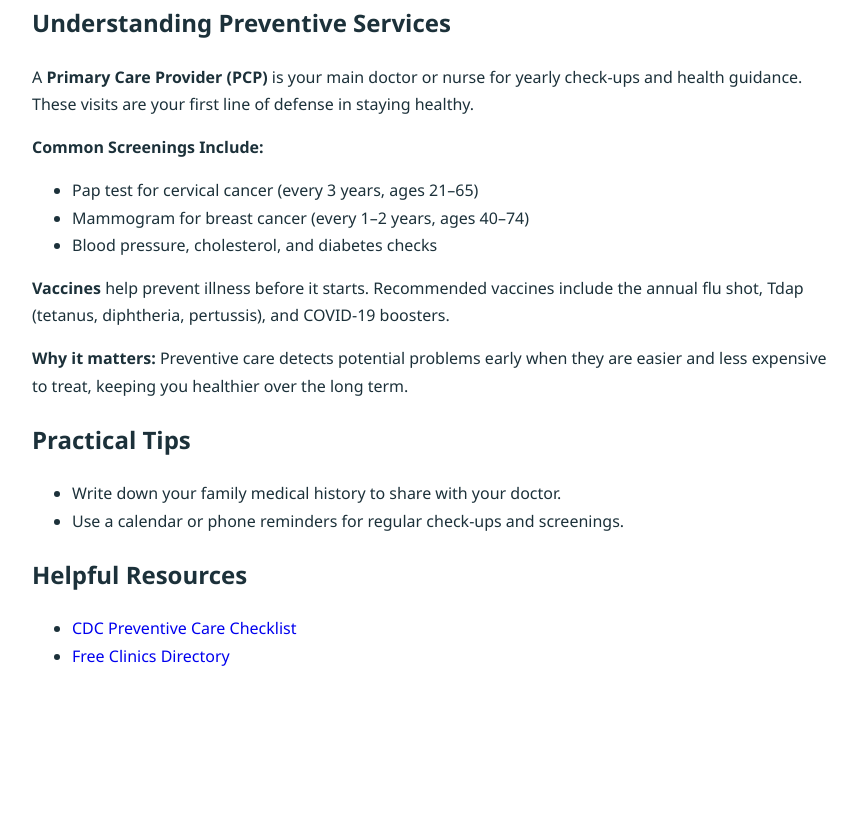
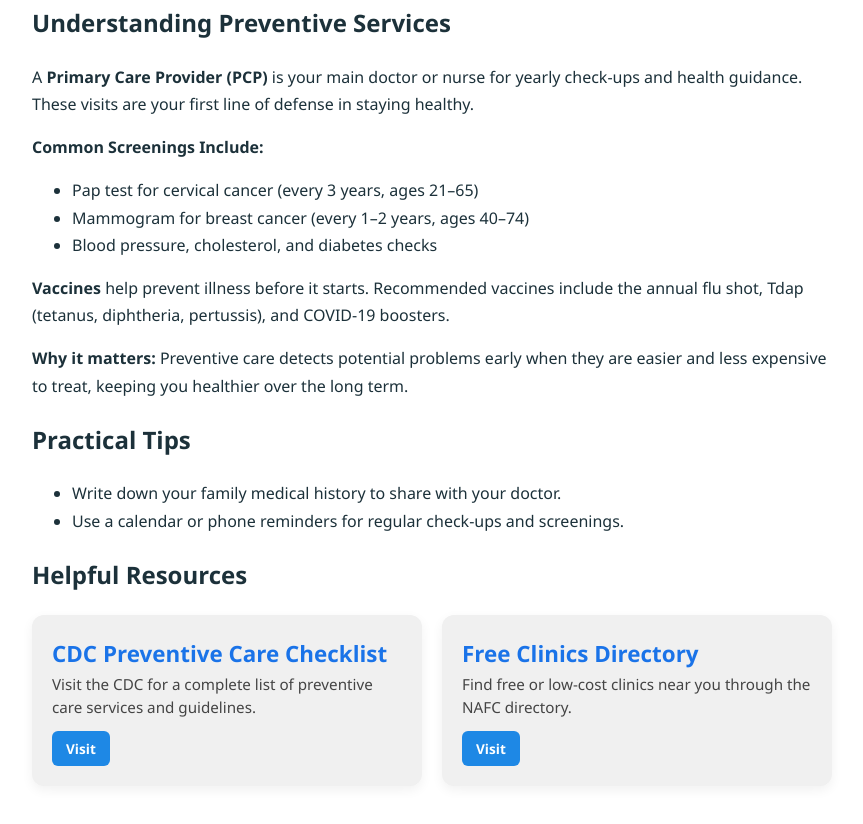
Before and after one commit to rian-teyani/resources-for-immigrant-women, a website built with Vite: page educational_modules/preventative-care.html in a window 1280 px wide. Shown: the part 664-1488 px from the top of the page, without its empty margins (208-1071 px from the left). Before the commit the page ends 1374 px from the top, so only its background shows below. Built offline with nearby package versions, Linux system fonts and the light colour scheme.

Commit message:
resource links inside cards

```diff
--- a/educational_modules/preventative-care.html
+++ b/educational_modules/preventative-care.html
@@ -90,18 +90,25 @@
         </li>
       </ul>
       <h2>Helpful Resources</h2>
-      <ul>
-        <li>
-          <a href="https://www.cdc.gov/prevention" target="_blank"
-            >CDC Preventive Care Checklist</a
-          >
-        </li>
-        <li>
-          <a href="https://www.nafcclinics.org/" target="_blank"
-            >Free Clinics Directory</a
-          >
-        </li>
-      </ul>
+
+      <div style="display: flex; gap: 20px; flex-wrap: wrap;">
+        <a href="https://www.cdc.gov/prevention" target="_blank" class="resource-card">
+          <div class="card-header">CDC Preventive Care Checklist</div>
+          <div class="card-content" >
+            Visit the CDC for a complete list of preventive care services and guidelines.
+          </div>
+          <span class="btn primary-btn btn-small card-button">Visit</span>
+        </a>
+
+        <a href="https://www.nafcclinics.org/" target="_blank" class="resource-card">
+          <div class="card-header">Free Clinics Directory</div>
+          <div class="card-content">
+            Find free or low-cost clinics near you through the NAFC directory.
+          </div>
+          <span class="btn primary-btn btn-small card-button">Visit</span>
+        </a>
+      </div>
+
     </main>
     <script type="module" src="../src/main.ts"></script>
   </body>
--- a/src/styles/buttons.css
+++ b/src/styles/buttons.css
@@ -5,6 +5,12 @@
   transition: all 0.3s ease;
   text-decoration: none;
   display: inline-block;
+}
+
+.btn-small {
+  padding: 6px 14px;
+  font-size: 0.85rem;
+  border-radius: 6px;
 }
 
 .primary-btn {
--- a/src/styles/cards.css
+++ b/src/styles/cards.css
@@ -49,3 +49,36 @@
 .card h3 {
   margin: 0;
 }
+
+/* Resource Cards */
+.resource-card {
+  display: flex;
+  flex-direction: column;
+  background: #f0f0f0;
+  padding: 20px;
+  border-radius: 12px;
+  text-decoration: none;
+  color: inherit;
+  box-shadow: 0 4px 12px rgba(0, 0, 0, 0.06);
+  transition:
+    transform 0.25s ease,
+    box-shadow 0.25s ease,
+    background 0.25s ease;
+  flex: 1 1 250px;
+  min-width: 250px;
+}
+
+.resource-card:hover {
+  transform: translateY(-6px);
+  box-shadow: 0 8px 24px rgba(0, 0, 0, 0.12);
+  background: #e6f0ff;
+}
+
+.resource-card .card-content {
+  flex: 1;
+}
+
+.resource-card .card-button {
+  align-self: flex-start;
+  margin-top: 12px;
+}
```
